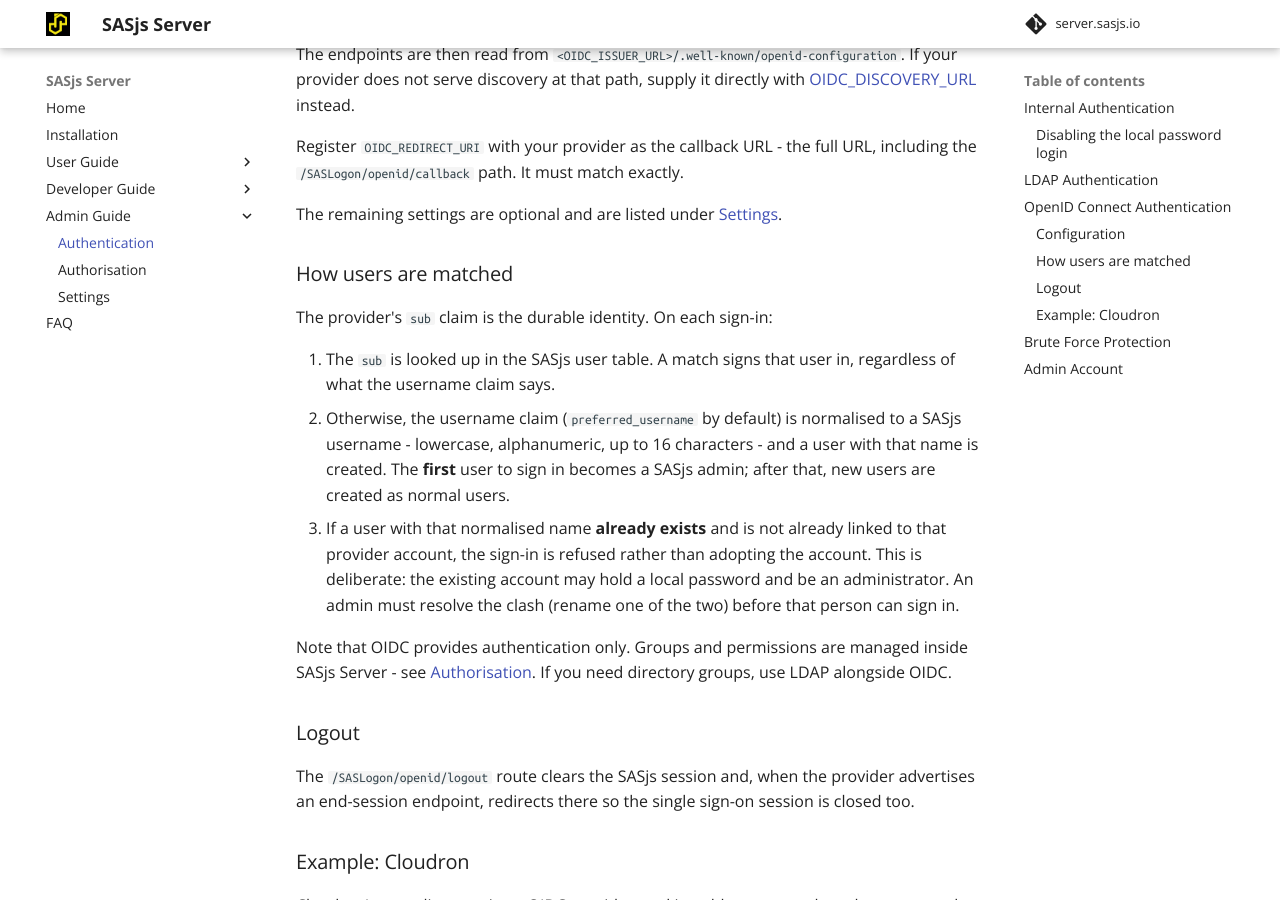
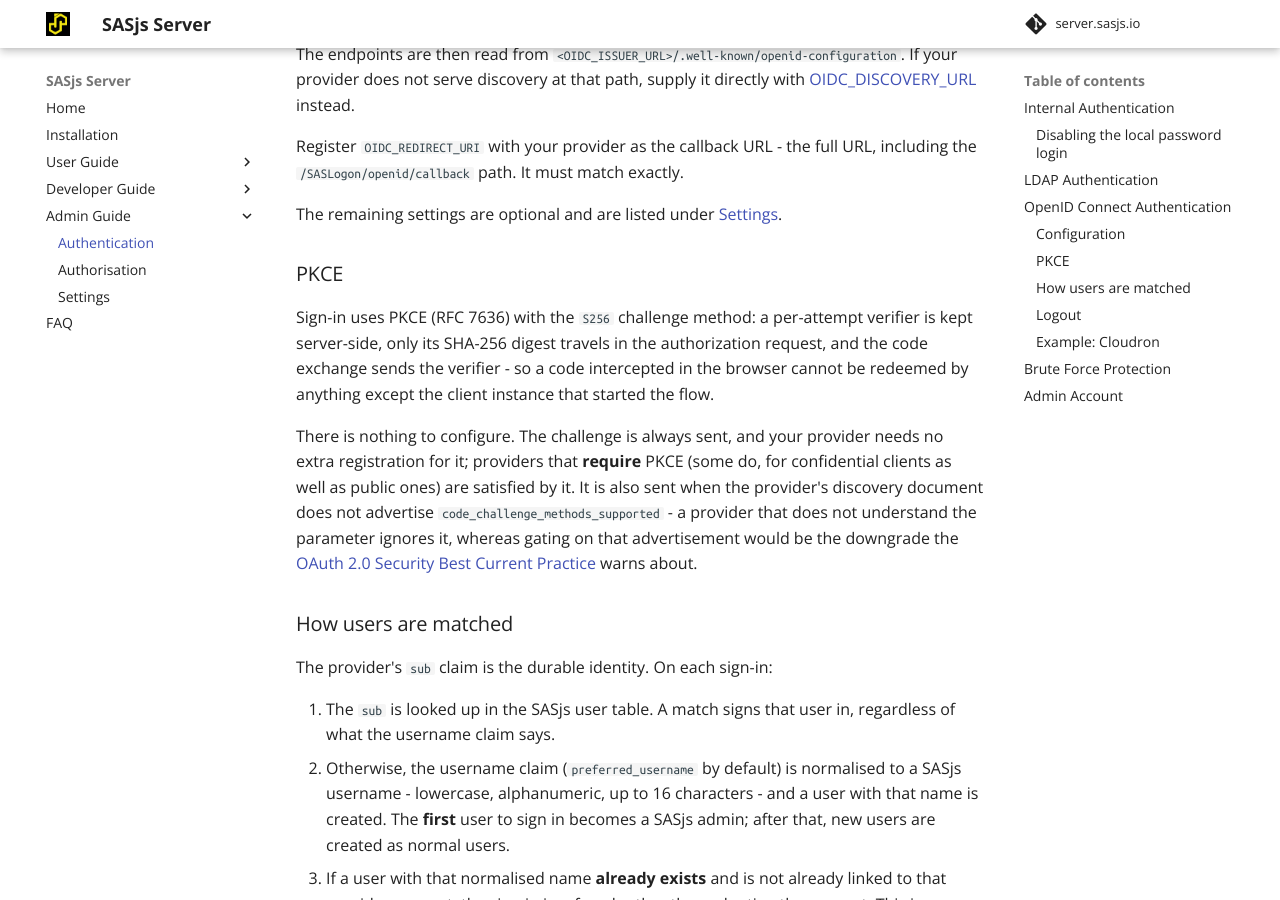
Before and after one commit to sasjs/server.sasjs.io, an MkDocs documentation site: the page built from docs/auth.md, in a window 1280 px wide and 900 px high, scrolled down 2207 px. Built offline with MkDocs 1.6.1 and Material for MkDocs 9.7.7, drawn with Linux system fonts in a browser that asks for light colours; comment, search, counter and statistics services are not loaded.

Commit message:
docs(auth): document the PKCE protection on the OIDC sign-in flow
The page describes the OIDC sign-in flow in detail but never mentioned PKCE,
which the client sends on every authorization request. It has no setting, so
it appeared neither in the configuration block nor in the settings reference -
nothing pointed at it.

Adds a section covering what the verifier and the challenge do, that nothing
needs configuring, and that the challenge is sent even when the provider's
discovery document does not advertise code_challenge_methods_supported:
gating on that advertisement would be the downgrade RFC 9700 warns about,
whereas a provider that does not understand the parameter ignores it.

```diff
--- a/docs/auth.md
+++ b/docs/auth.md
@@ -66,6 +66,12 @@ Register `OIDC_REDIRECT_URI` with your provider as the callback URL - the full U
 
 The remaining settings are optional and are listed under [Settings](/settings/#oidc_issuer_url).
 
+### PKCE
+
+Sign-in uses PKCE (RFC 7636) with the `S256` challenge method: a per-attempt verifier is kept server-side, only its SHA-256 digest travels in the authorization request, and the code exchange sends the verifier - so a code intercepted in the browser cannot be redeemed by anything except the client instance that started the flow.
+
+There is nothing to configure.  The challenge is always sent, and your provider needs no extra registration for it; providers that **require** PKCE (some do, for confidential clients as well as public ones) are satisfied by it.  It is also sent when the provider's discovery document does not advertise `code_challenge_methods_supported` - a provider that does not understand the parameter ignores it, whereas gating on that advertisement would be the downgrade the [OAuth 2.0 Security Best Current Practice](https://www.rfc-editor.org/rfc/rfc9700.html) warns about.
+
 ### How users are matched
 
 The provider's `sub` claim is the durable identity.  On each sign-in:
```
